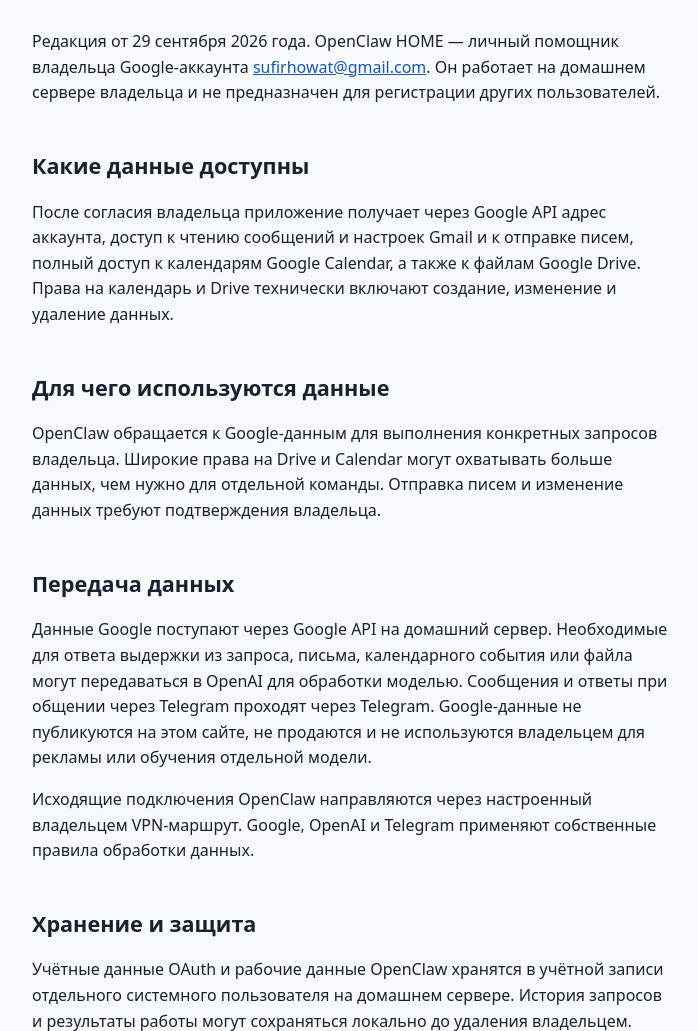
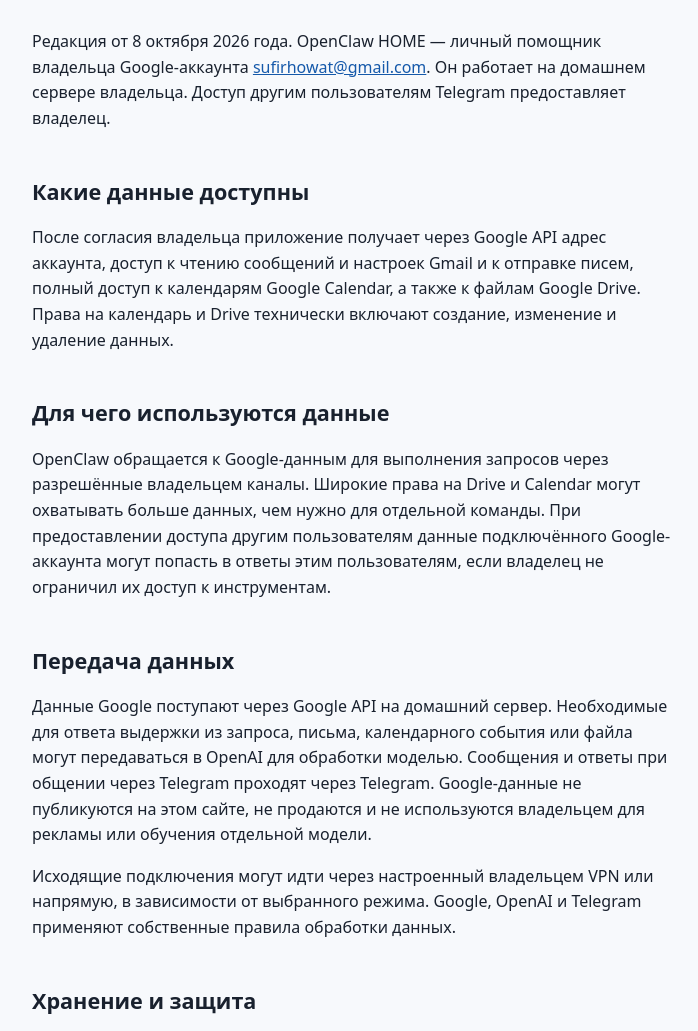
Before and after one commit to MoonCacke/openclaw-home-pages, a plain HTML site: page privacy.html in a window 1280 px wide. Shown: the part 241-1272 px from the top of the page, without its empty margins (242-940 px from the left). Drawn offline with Linux system fonts and the light colour scheme.

Commit message:
Clarify access and data handling on OAuth pages

```diff
--- a/privacy.html
+++ b/privacy.html
@@ -1,11 +1,11 @@
 <!doctype html>
 <html lang="ru"><head><meta charset="utf-8"><meta name="viewport" content="width=device-width,initial-scale=1"><title>Конфиденциальность — OpenClaw HOME</title><link rel="stylesheet" href="style.css"></head>
 <body><header><div class="eyebrow">OpenClaw HOME</div><h1>Политика конфиденциальности</h1><nav aria-label="Навигация"><a href="index.html">Главная</a><a href="privacy.html" aria-current="page">Конфиденциальность</a><a href="terms.html">Условия</a></nav></header>
-<main><p>Редакция от 29 сентября 2026 года. OpenClaw HOME — личный помощник владельца Google-аккаунта <a href="mailto:sufirhowat@gmail.com">sufirhowat@gmail.com</a>. Он работает на домашнем сервере владельца и не предназначен для регистрации других пользователей.</p>
+<main><p>Редакция от 8 октября 2026 года. OpenClaw HOME — личный помощник владельца Google-аккаунта <a href="mailto:sufirhowat@gmail.com">sufirhowat@gmail.com</a>. Он работает на домашнем сервере владельца. Доступ другим пользователям Telegram предоставляет владелец.</p>
 <h2>Какие данные доступны</h2><p>После согласия владельца приложение получает через Google API адрес аккаунта, доступ к чтению сообщений и настроек Gmail и к отправке писем, полный доступ к календарям Google Calendar, а также к файлам Google Drive. Права на календарь и Drive технически включают создание, изменение и удаление данных.</p>
-<h2>Для чего используются данные</h2><p>OpenClaw обращается к Google-данным для выполнения конкретных запросов владельца. Широкие права на Drive и Calendar могут охватывать больше данных, чем нужно для отдельной команды. Отправка писем и изменение данных требуют подтверждения владельца.</p>
+<h2>Для чего используются данные</h2><p>OpenClaw обращается к Google-данным для выполнения запросов через разрешённые владельцем каналы. Широкие права на Drive и Calendar могут охватывать больше данных, чем нужно для отдельной команды. При предоставлении доступа другим пользователям данные подключённого Google-аккаунта могут попасть в ответы этим пользователям, если владелец не ограничил их доступ к инструментам.</p>
 <h2>Передача данных</h2><p>Данные Google поступают через Google API на домашний сервер. Необходимые для ответа выдержки из запроса, письма, календарного события или файла могут передаваться в OpenAI для обработки моделью. Сообщения и ответы при общении через Telegram проходят через Telegram. Google-данные не публикуются на этом сайте, не продаются и не используются владельцем для рекламы или обучения отдельной модели.</p>
-<p>Исходящие подключения OpenClaw направляются через настроенный владельцем VPN-маршрут. Google, OpenAI и Telegram применяют собственные правила обработки данных.</p>
+<p>Исходящие подключения могут идти через настроенный владельцем VPN или напрямую, в зависимости от выбранного режима. Google, OpenAI и Telegram применяют собственные правила обработки данных.</p>
 <h2>Хранение и защита</h2><p>Учётные данные OAuth и рабочие данные OpenClaw хранятся в учётной записи отдельного системного пользователя на домашнем сервере. История запросов и результаты работы могут сохраняться локально до удаления владельцем. Фиксированный автоматический срок удаления истории не задан; технические журналы могут удаляться системной ротацией. Интерфейс помощника доступен только на локальном адресе сервера; владелец подключается к серверу через частную сеть.</p>
 <h2>Отзыв доступа и удаление</h2><p>Владелец может отозвать разрешение в настройках безопасности Google-аккаунта. После отзыва новые запросы к Google API перестанут работать. Локальные копии, историю и OAuth-учётные данные владелец удаляет на домашнем сервере. Отзыв доступа Google сам по себе не удаляет уже сохранённые локальные данные или сообщения в сторонних сервисах.</p>
 <p>Изменения этой политики публикуются до использования Google-данных новым способом; при существенном изменении приложение повторно запросит согласие владельца. Вопросы: <a href="mailto:sufirhowat@gmail.com">sufirhowat@gmail.com</a>.</p>
```
Also changed, not shown: index.html (+2 -2 lines), terms.html (+2 -2 lines).
